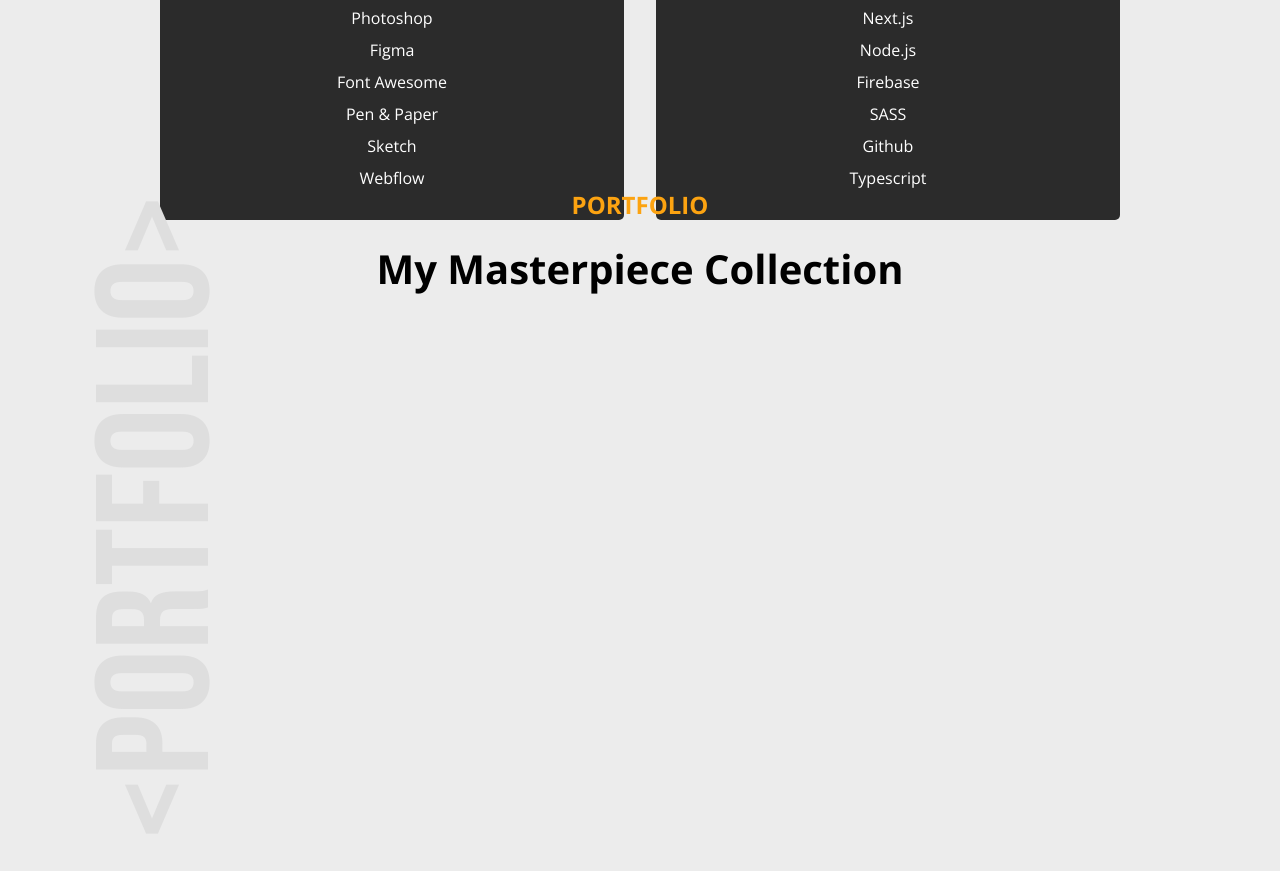
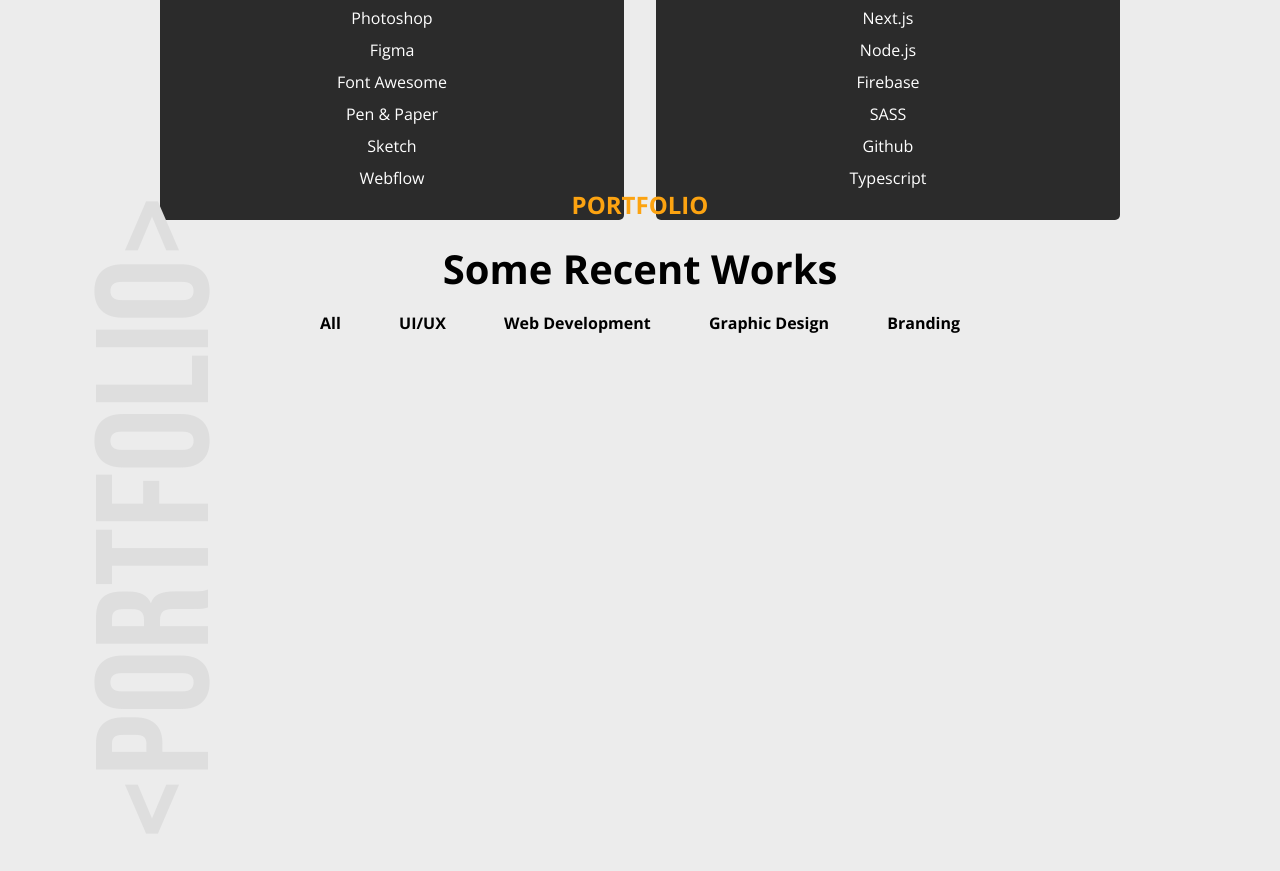
Before and after one commit to mateokeller/my-portfolio, a React (Vite) app: page / in a window 1280 px wide. Shown: the part 1720-2591 px from the top of the page. Built offline with nearby package versions, Linux system fonts and the light colour scheme.

Commit message:
add portfolio filter

```diff
--- a/src/components/AboutMe.jsx
+++ b/src/components/AboutMe.jsx
@@ -6,7 +6,7 @@ const AboutMe = () => {
   return (
     <div className="about-me-container">
       <p className="group-indicator">&lt;ABOUT ME&gt;</p>
-      <div className="about-me-content">
+      <div className="section-content">
         <h2 className="text-yellow title">INTRODUCTION</h2>
         <h3 className="subtitle">What I'm Great At</h3>
         <p className="about-me-text">
--- a/src/components/Portfolio.jsx
+++ b/src/components/Portfolio.jsx
@@ -4,9 +4,16 @@ const Portfolio = () => {
   return (
     <div className="portfolio-container">
       <p className="group-indicator">&lt;PORTFOLIO&gt;</p>
-      <div className="about-me-content">
+      <div className="section-content">
         <h2 className="text-yellow title">PORTFOLIO</h2>
-        <h3 className="subtitle">My Masterpiece Collection</h3>
+        <h3 className="subtitle">Some Recent Works</h3>
+        <div className="work-filters">
+          <p>All</p>
+          <p>UI/UX</p>
+          <p>Web Development</p>
+          <p>Graphic Design</p>
+          <p>Branding</p>
+        </div>
       </div>
     </div>
   );
--- a/src/index.css
+++ b/src/index.css
@@ -188,7 +188,7 @@ body {
   font-size: 2.5rem;
 }
 
-.about-me-content {
+.section-content {
   width: 100vw;
   padding-top: 3rem;
   position: relative;
@@ -256,3 +256,14 @@ body {
   display: flex;
   margin-bottom: 20vh;
 }
+
+.work-filters {
+  display: flex;
+  width: 40rem;
+  justify-content: space-between;
+  align-items: center;
+  font-weight: 700;
+}
+
+@media (max-width: 1024) {
+}
```
